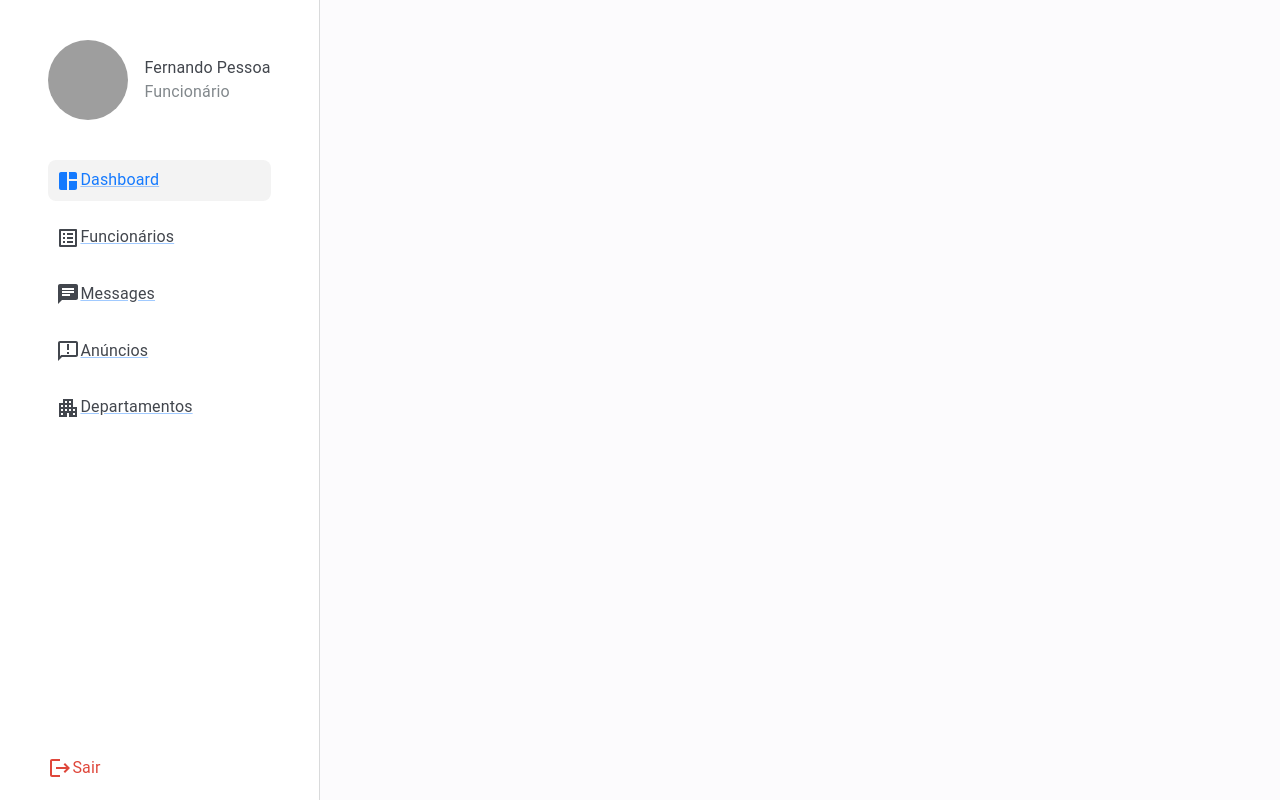
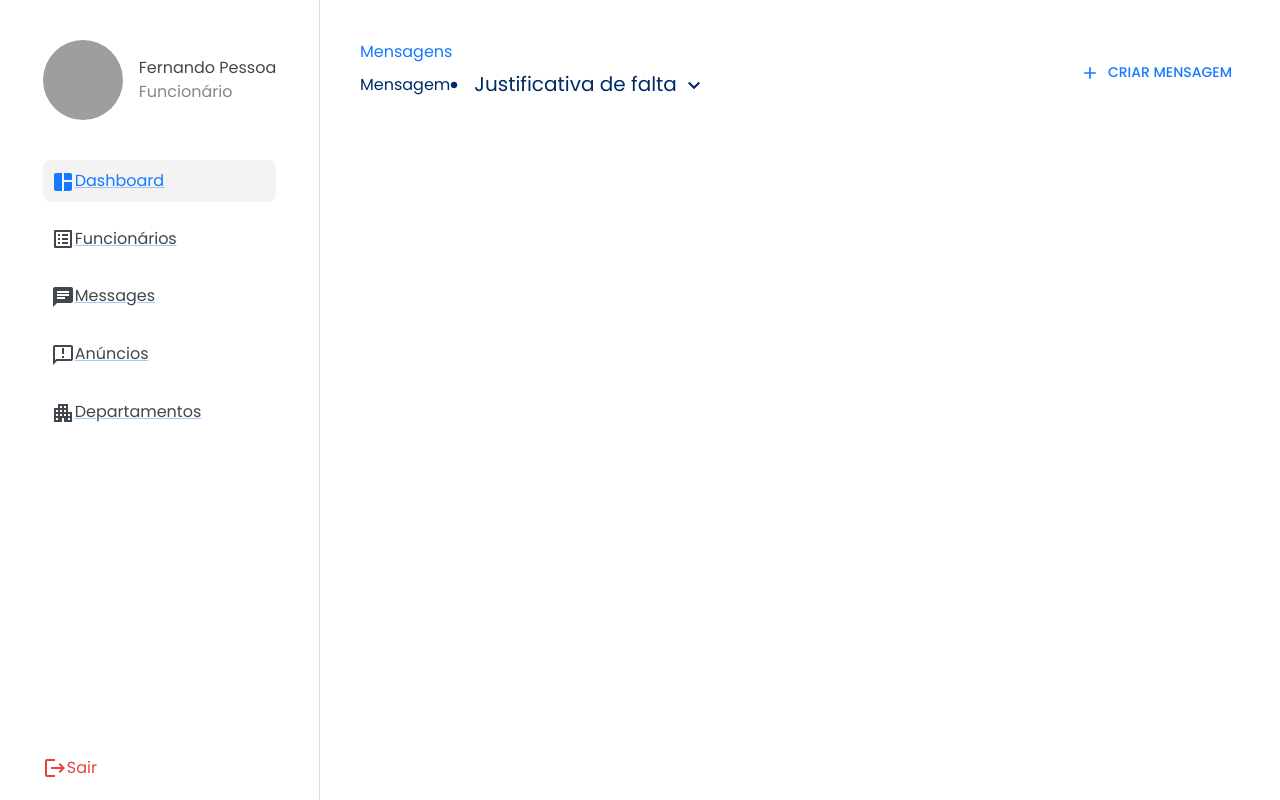
Before and after one commit to ZBreno/ManagerFront, a Next.js app: page /Home in a window 1280 px wide. Built offline with nearby package versions, Linux system fonts and the light colour scheme; grey boxes are pictures that could not be loaded.

Commit message:
header quase finalizado, falta apenas o input de busca

```diff
--- /dev/null
+++ b/src/components/Header/index.tsx
@@ -0,0 +1,53 @@
+"use cliente";
+import { Typography } from "@mui/material";
+import { Circle, Add } from "@mui/icons-material";
+import SelectField from "../Select";
+import ButtonForm from "../Button";
+interface Option {
+  text: string;
+  value: number;
+}
+
+interface HeaderProps {
+  options?: Option[];
+  title: string;
+  subtitle: string;
+}
+export default function Header({ options, title, subtitle }: HeaderProps) {
+  return (
+    <div className="px-10 mt-10">
+      <div className="flex justify-between  items-center">
+        <div className="flex flex-col">
+          <Typography className="text-primary-500 text-3xl font-bold">
+            {title}
+          </Typography>
+          <div className="flex items-center">
+            <Typography className="mr-3 text-text-600 text-xl">
+              {subtitle}
+            </Typography>
+            <Circle className="text-text-600" sx={{ width: 8, height: 8 }} />
+            {options ? (
+              <SelectField options={options} />
+            ) : (
+              <Typography className="ml-3 text-text-600 text-xl">
+                Visão geral
+              </Typography>
+            )}
+          </div>
+        </div>
+        {title !== "Dashboard" && (
+          <div>
+            <ButtonForm
+              text={`Criar ${subtitle.toLowerCase()}`}
+              onClick={() => alert('em breve')}
+              startIcon={<Add />}
+              style={{ textTransform: 'full-width' }}
+              className="bg-primary-500 text-white hover:bg-primary-500"
+            />
+
+          </div>
+        )}
+      </div>
+    </div>
+  );
+}
--- a/src/components/SIdeBar/index.tsx
+++ b/src/components/SIdeBar/index.tsx
@@ -18,8 +18,8 @@ export default function SideBar({ options }: SideBarProps) {
   const [currentPage, setCurrentPage] = useState<number>(0);
 
   return (
-    <nav className="bg-white flex items-start justify-center h-screen border-text-500 border-r border-opacity-20">
-      <div className="flex flex-col h-full">
+    <nav className="bg-white flex items-start justify-center h-screen border-text-500 border-r border-opacity-20 ">
+      <div className="flex flex-col h-full fixed">
         <div className="flex flex-row mt-10 mb-10 ml-5 mr-5">
           <Avatar
             alt="Remy Sharp"
--- /dev/null
+++ b/src/components/Select/index.tsx
@@ -0,0 +1,29 @@
+import { KeyboardArrowDown } from "@mui/icons-material";
+import { useState } from "react";
+
+interface Option {
+  text: string;
+  value: number;
+}
+
+interface SelectFieldProps {
+  options: Option[];
+}
+export default function SelectField({ options }: SelectFieldProps) {
+  return (
+    <form>
+      <div className="relative">
+        <div className=" absolute top-1/2 text-text-600 -translate-y-1/2 left-56">
+          <KeyboardArrowDown />
+        </div>
+        <select className="custom-select  pr-8 font-poppins block w-full px-4 py-2 text-xl text-text-600 leading-tight border-gray-300 bg-white rounded appearance-none focus:outline-none focus:border-blue-500">
+          {options.map(({ text, value }) => (
+            <option key={value} className="text-xl font-normal" value={value}>
+              {text}
+            </option>
+          ))}
+        </select>
+      </div>
+    </form>
+  );
+}
--- a/src/pages/Home/index.tsx
+++ b/src/pages/Home/index.tsx
@@ -10,6 +10,7 @@ import {
   AnnouncementOutlined,
   Apartment,
 } from "@mui/icons-material";
+import Header from "@/components/Header";
 export default function Home() {
 
 
@@ -36,10 +37,17 @@ export default function Home() {
       icon: <Apartment/>,
     },
   ];
-
+  const options2 = [
+    { text: "Justificativa de falta", value: 0 },
+    { text: "Atestado", value: 1},
+    { text: "Aviso", value: 2 },
+    { text: "Demissão", value: 3 },
+    { text: "Promoção", value: 4 },
+    { text: "Outro", value: 5 },
+  ];
   const { toogleTheme } = useAppThemeContext();
   return (
-    <main>
+    <main className="bg-white">
       <Grid container>
         <Grid item xs={3}>
           <SideBar options={options}/>
@@ -47,6 +55,7 @@ export default function Home() {
         <Grid item xs={9}>
 
 
+         <Header title="Mensagens" subtitle="Mensagem" options={options2}/>
 
         </Grid>
       </Grid>
--- a/src/pages/_document.tsx
+++ b/src/pages/_document.tsx
@@ -1,13 +1,20 @@
-import { Html, Head, Main, NextScript } from 'next/document'
+import { Html, Head, Main, NextScript } from "next/document";
 
 export default function Document() {
   return (
     <Html lang="pt-br">
-      <Head />
+      <Head>
+        <link rel="preconnect" href="https://fonts.googleapis.com" />
+        <link rel="preconnect" href="https://fonts.gstatic.com" crossOrigin="anonymous" />
+        <link
+          href="https://fonts.googleapis.com/css2?family=Poppins:wght@100;200;300;400;500;600;700;800&display=swap"
+          rel="stylesheet"
+        />
+      </Head>
       <body>
         <Main />
         <NextScript />
       </body>
     </Html>
-  )
+  );
 }
--- a/src/styles/globals.css
+++ b/src/styles/globals.css
@@ -4,4 +4,5 @@
 body {
   margin: 0px;
   padding: 0px;
+
 }
--- a/src/themes/dark.ts
+++ b/src/themes/dark.ts
@@ -3,6 +3,9 @@ import { yellow } from "@mui/material/colors";
 import { PaletteColorOptions } from "@mui/material/styles";
 
 export const DarkTheme = createTheme({
+  typography: {
+    fontFamily: 'poppins',
+  },
   palette: {
     primary: {
       main: "rgba(21, 122, 254, 1)",
--- a/src/themes/light.ts
+++ b/src/themes/light.ts
@@ -1,6 +1,9 @@
 import { createTheme } from "@mui/material";
 
 export const LightTheme = createTheme({
+  typography: {
+    fontFamily: 'poppins',
+  },
   palette: {
     primary: {
       main: "#157AFE",
--- a/tailwind.config.js
+++ b/tailwind.config.js
@@ -22,6 +22,7 @@ module.exports = {
       colors: {
         text: {
           500: "#42464D",
+          600: "#002C66"
         },
         primary: {
           500: "#157AFE",
@@ -76,7 +77,7 @@ module.exports = {
         },
       },
       fontFamily: {
-        sans: ["Poppins", "Roboto", "sans-serif"],
+        poppins: ["poppins", "sans-serif"],
       },
       screens: {
         sm: "640px",
```
